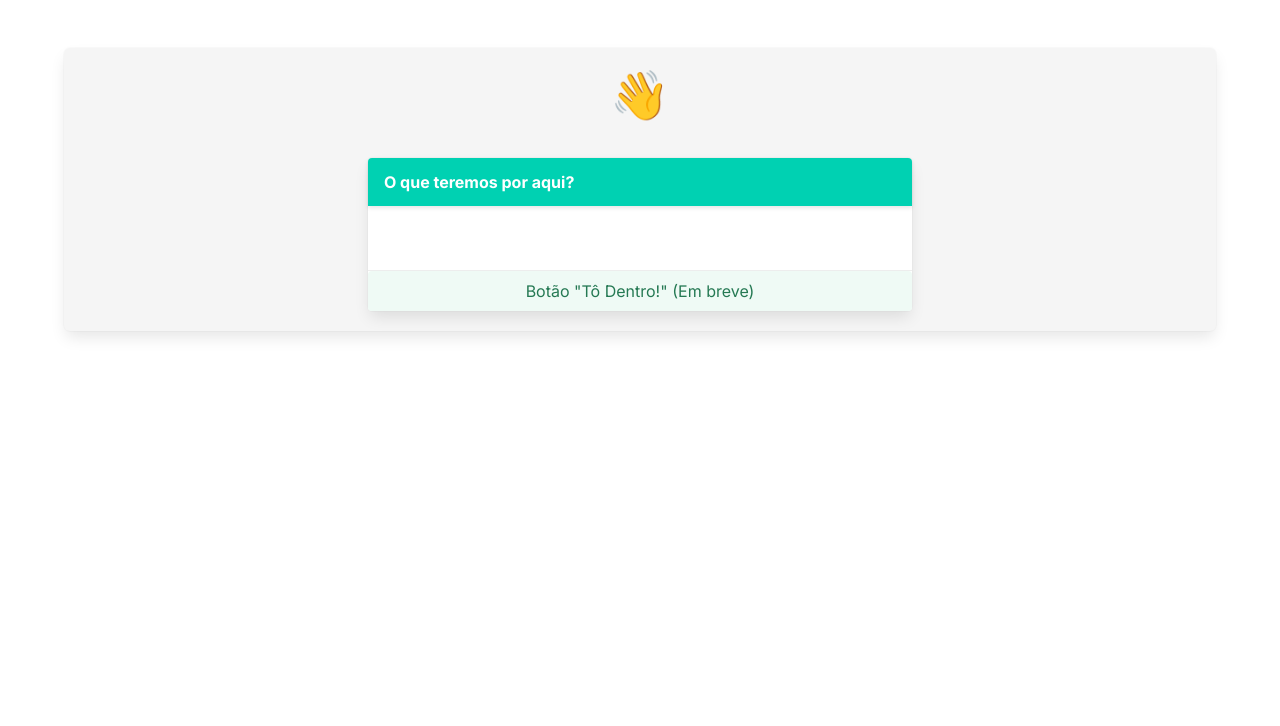
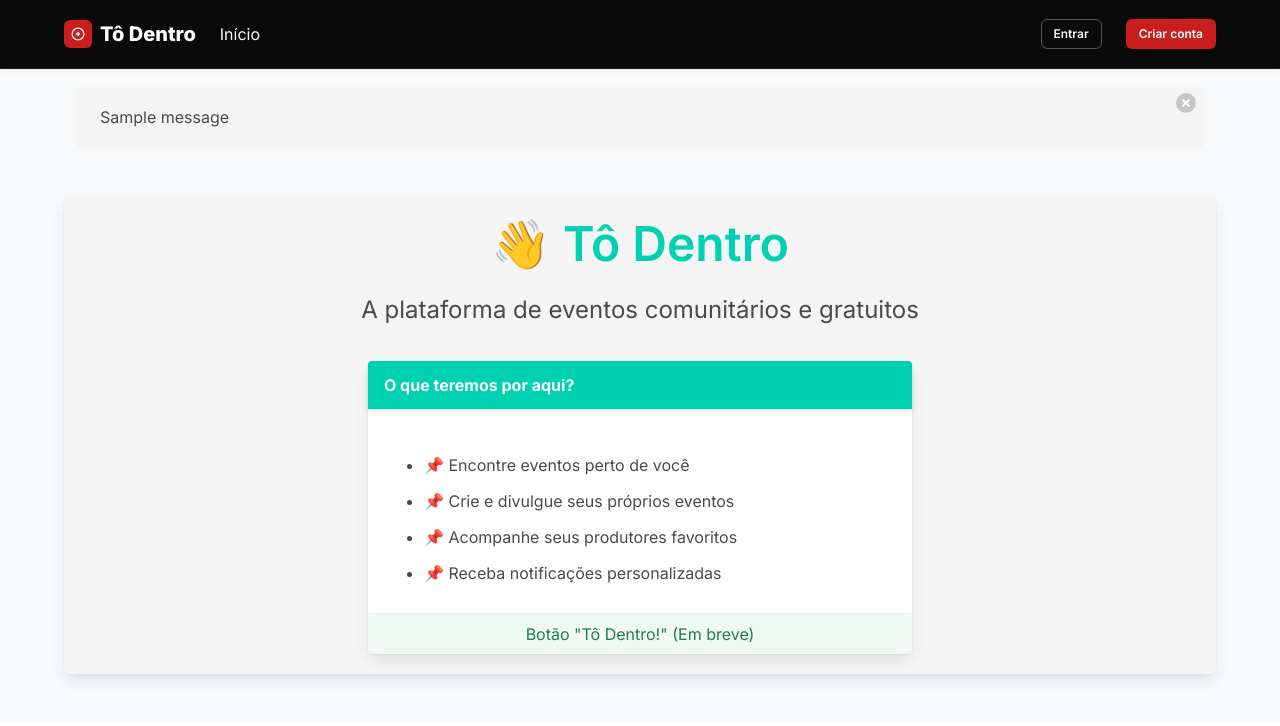
Before and after one commit to bepereira5085/To-Dentro, a Flask app: page / in a window 1280 px wide. Shown: the top 726 px of the page. Run offline with Flask 3, Linux system fonts and the light colour scheme; tables that the repository leaves empty hold one stand-in row (values such as "Sample post"); one stand-in notice (Sample message) is shown.

Commit message:
feat: use flask-login

```diff
--- a/pyproject.toml
+++ b/pyproject.toml
@@ -25,6 +25,7 @@
     "Flask-WTF>=1.2.1",
     "email-validator>=2.1.0",
     "gunicorn>=21.2.0",
+    "Flask-Login>=0.6.3",
 ]
 
 [project.optional-dependencies]
--- a/templates/main/base.html
+++ b/templates/main/base.html
@@ -15,10 +15,118 @@
     />
     <style>
       *, *::before, *::after { box-sizing: border-box; }
-      body { margin: 0; padding: 0; font-family: 'Inter', 'Segoe UI', system-ui, sans-serif; }
+      body { margin: 0; padding: 0; font-family: 'Inter', 'Segoe UI', system-ui, sans-serif; background-color: #f7f9fa; }
+      .navbar {
+        box-shadow: 0 2px 8px rgba(0, 0, 0, 0.05);
+      }
+      .navbar-item img {
+        max-height: 2rem;
+      }
+      .navbar-burger {
+        color: #fff !important;
+      }
+      @media screen and (max-width: 1023px) {
+        .navbar-menu {
+          background-color: #0a0a0a !important;
+          border-bottom: 1px solid #1a1a1a;
+        }
+        .navbar-item {
+          color: #fff !important;
+        }
+      }
     </style>
   </head>
   <body class="{% block body_class %}{% endblock %}">
+    {% if not (request.path == url_for('main.login') or request.path == url_for('main.register')) %}
+    <nav class="navbar is-dark py-2" role="navigation" aria-label="main navigation" style="background-color: #0a0a0a; border-bottom: 1px solid #1a1a1a;">
+      <div class="container">
+        <div class="navbar-brand">
+          <a class="navbar-item" href="{{ url_for('main.index') }}" style="font-weight: 800; font-size: 1.25rem; color: #fff; display: flex; align-items: center; gap: 0.5rem;">
+            <span class="icon" style="background-color: #c81e1e; border-radius: 6px; width: 28px; height: 28px; display: inline-flex; align-items: center; justify-content: center;">
+              <span class="material-symbols-outlined" style="color: #fff; font-size: 16px;">arrow_circle_right</span>
+            </span>
+            <span>Tô Dentro</span>
+          </a>
+
+          <a role="button" class="navbar-burger" aria-label="menu" aria-expanded="false" data-target="navbarMainMenu">
+            <span aria-hidden="true"></span>
+            <span aria-hidden="true"></span>
+            <span aria-hidden="true"></span>
+          </a>
+        </div>
+
+        <div id="navbarMainMenu" class="navbar-menu">
+          <div class="navbar-start">
+            <a class="navbar-item has-text-white" href="{{ url_for('main.index') }}">
+              Início
+            </a>
+          </div>
+
+          <div class="navbar-end">
+            {% if current_user.is_authenticated %}
+            <div class="navbar-item has-text-grey-light" style="font-size: 0.95rem;">
+              <span class="material-symbols-outlined mr-1" style="font-size: 20px; vertical-align: middle;">account_circle</span>
+              Olá, <strong class="has-text-white ml-1">{{ current_user.name.split(' ')[0] }}</strong>
+            </div>
+            <div class="navbar-item">
+              <a href="{{ url_for('main.logout') }}" class="button is-small is-danger is-outlined" style="border-radius: 6px; border-color: #c81e1e; color: #c81e1e; font-weight: 600; transition: all 0.2s;">
+                Sair
+              </a>
+            </div>
+            {% else %}
+            <div class="navbar-item">
+              <a href="{{ url_for('main.login') }}" class="button is-small is-light is-outlined" style="border-radius: 6px; font-weight: 600; color: #fff; background: transparent; border-color: rgba(255,255,255,0.3);">
+                Entrar
+              </a>
+            </div>
+            <div class="navbar-item">
+              <a href="{{ url_for('main.register') }}" class="button is-small is-danger" style="background-color: #c81e1e; border-radius: 6px; font-weight: 600; transition: all 0.2s;">
+                Criar conta
+              </a>
+            </div>
+            {% endif %}
+          </div>
+        </div>
+      </div>
+    </nav>
+
+    {% with messages = get_flashed_messages(with_categories=true) %}
+      {% if messages %}
+        <div class="container mt-4 px-3">
+          {% for category, message in messages %}
+            <div class="notification {{ category }} is-light" style="border-radius: 8px;">
+              <button class="delete"></button>
+              {{ message }}
+            </div>
+          {% endfor %}
+        </div>
+      {% endif %}
+    {% endwith %}
+    {% endif %}
+
     {% block content %}{% endblock %}
+
+    <script>
+      document.addEventListener('DOMContentLoaded', () => {
+        const $navbarBurgers = Array.prototype.slice.call(document.querySelectorAll('.navbar-burger'), 0);
+        if ($navbarBurgers.length > 0) {
+          $navbarBurgers.forEach( el => {
+            el.addEventListener('click', () => {
+              const target = el.dataset.target;
+              const $target = document.getElementById(target);
+              el.classList.toggle('is-active');
+              $target.classList.toggle('is-active');
+            });
+          });
+        }
+
+        (document.querySelectorAll('.notification .delete') || []).forEach(($delete) => {
+          const $notification = $delete.parentNode;
+          $delete.addEventListener('click', () => {
+            $notification.parentNode.removeChild($notification);
+          });
+        });
+      });
+    </script>
   </body>
 </html>
--- a/to_dentro/__init__.py
+++ b/to_dentro/__init__.py
@@ -1,7 +1,7 @@
 from flask import Flask
 
 from to_dentro import models
-from to_dentro.ext import config, db, migrate, debugtoolbar, wtf, cli
+from to_dentro.ext import config, db, migrate, debugtoolbar, wtf, cli, auth
 from to_dentro.views.main import main_bp
 
 
@@ -15,6 +15,7 @@
     cli.init_app(app)
     wtf.init_app(app)
     debugtoolbar.init_app(app)
+    auth.init_app(app)
 
     models.init_app(app)
     app.register_blueprint(main_bp)
--- a/to_dentro/models/user.py
+++ b/to_dentro/models/user.py
@@ -1,5 +1,6 @@
 import enum
 import re
+from flask_login import UserMixin
 from typing import List, Optional, TYPE_CHECKING
 from datetime import date, datetime
 from sqlalchemy.orm import Mapped, mapped_column, relationship, validates
@@ -21,7 +22,7 @@
     ORGANIZER = "Organizer"
 
 
-class User(db.Model):
+class User(db.Model, UserMixin):
     __tablename__ = "users"
     __table_args__ = {"extend_existing": True}
 
--- a/to_dentro/views/main.py
+++ b/to_dentro/views/main.py
@@ -1,5 +1,6 @@
 from flask import Blueprint, render_template, redirect, url_for, flash, request, session
 from werkzeug.datastructures import MultiDict
+from flask_login import login_user, logout_user, login_required, current_user
 from to_dentro.forms.main import LoginForm
 from to_dentro.forms.register import RegisterForm
 from to_dentro.models.user import User, UserType
@@ -25,6 +26,7 @@
             usuario = User.query.filter_by(email=email_digitado).first()
 
             if usuario and usuario.check_password(senha_digitada):
+                login_user(usuario)
                 flash("Login realizado com sucesso! Bem-vindo ao Tô Dentro!", "is-success")
                 return redirect(url_for('main.index'))
             else:
@@ -97,6 +99,7 @@
                     db.session.add(user_address)
 
                 db.session.commit()
+                login_user(user)
                 flash("Conta criada com sucesso! Bem-vindo ao Tô Dentro!", "is-success")
                 return redirect(url_for('main.index'))
             except Exception:
@@ -123,3 +126,25 @@
         form = RegisterForm()
 
     return render_template('main/register.html', form=form)
+
+
+@main_bp.route('/logout')
+@login_required
+def logout():
+    logout_user()
+    flash("Sessão encerrada com sucesso.", "is-info")
+    return redirect(url_for('main.index'))
+
+
+@main_bp.app_context_processor
+def inject_global_variables():
+    return {
+        'titulo_app': 'Tô Dentro',
+        'mensagem': 'A plataforma de eventos comunitários e gratuitos',
+        'recursos': [
+            'Encontre eventos perto de você',
+            'Crie e divulgue seus próprios eventos',
+            'Acompanhe seus produtores favoritos',
+            'Receba notificações personalizadas'
+        ]
+    }
```
Also changed, not shown: to_dentro/ext/auth/__init__.py (added, +15 -0 lines).
